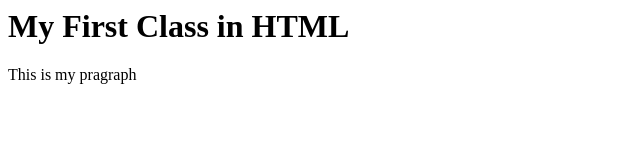
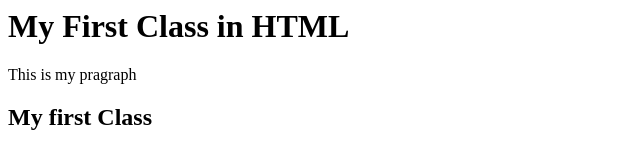
Before and after one commit to SmartestDevelopers/maaz, a plain HTML site: page index.html in a window 1280 px wide. Shown: the whole page, without its empty margins (0-640 px from the left). Drawn offline with Linux system fonts and the light colour scheme.

Commit message:
i edited line number 3

```diff
--- a/index.html
+++ b/index.html
@@ -1,2 +1,3 @@
 <h1>My First Class in HTML</h1>
 <p>This is my pragraph</p>
+<h2> My first Class </h2>
```
